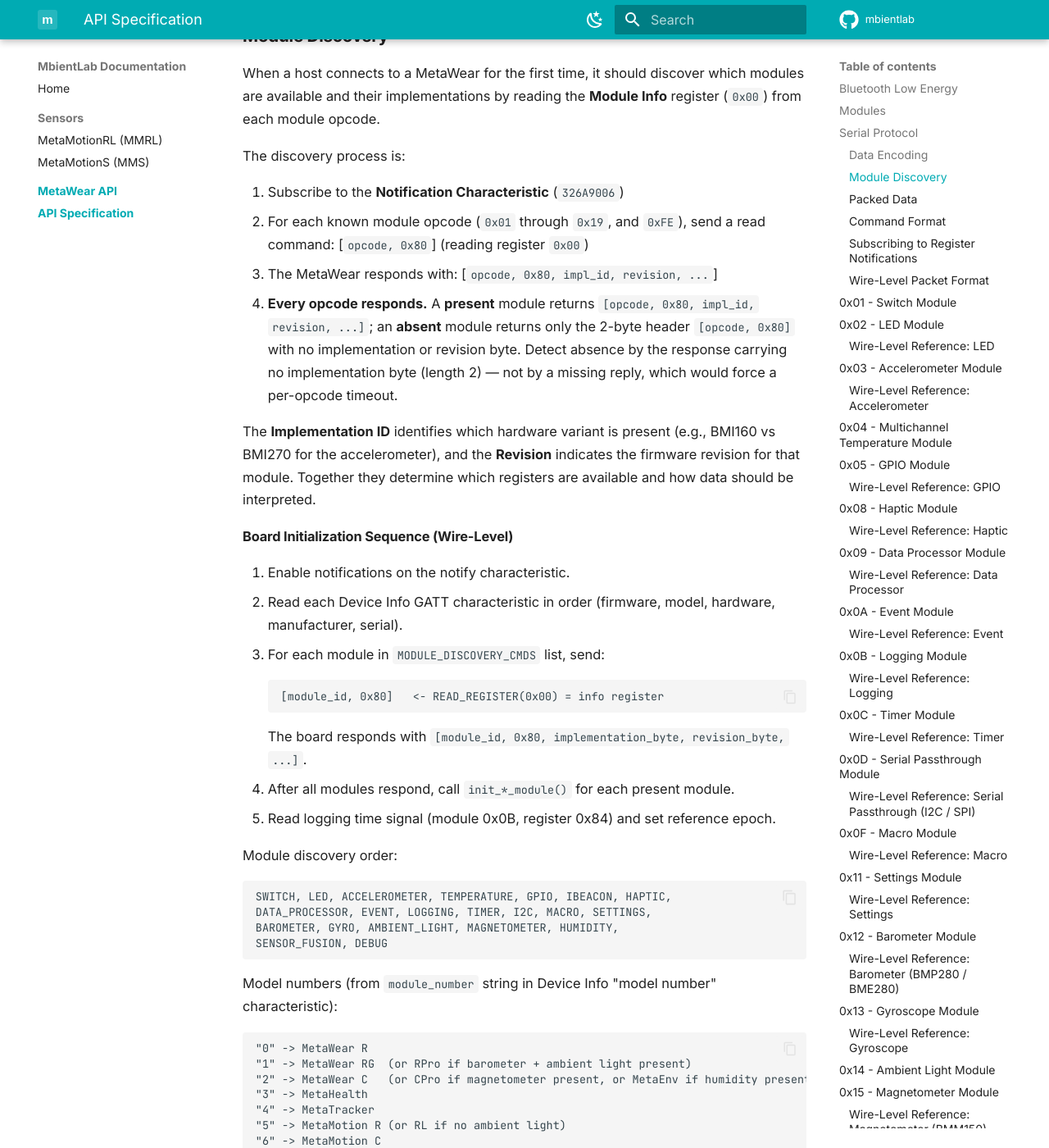
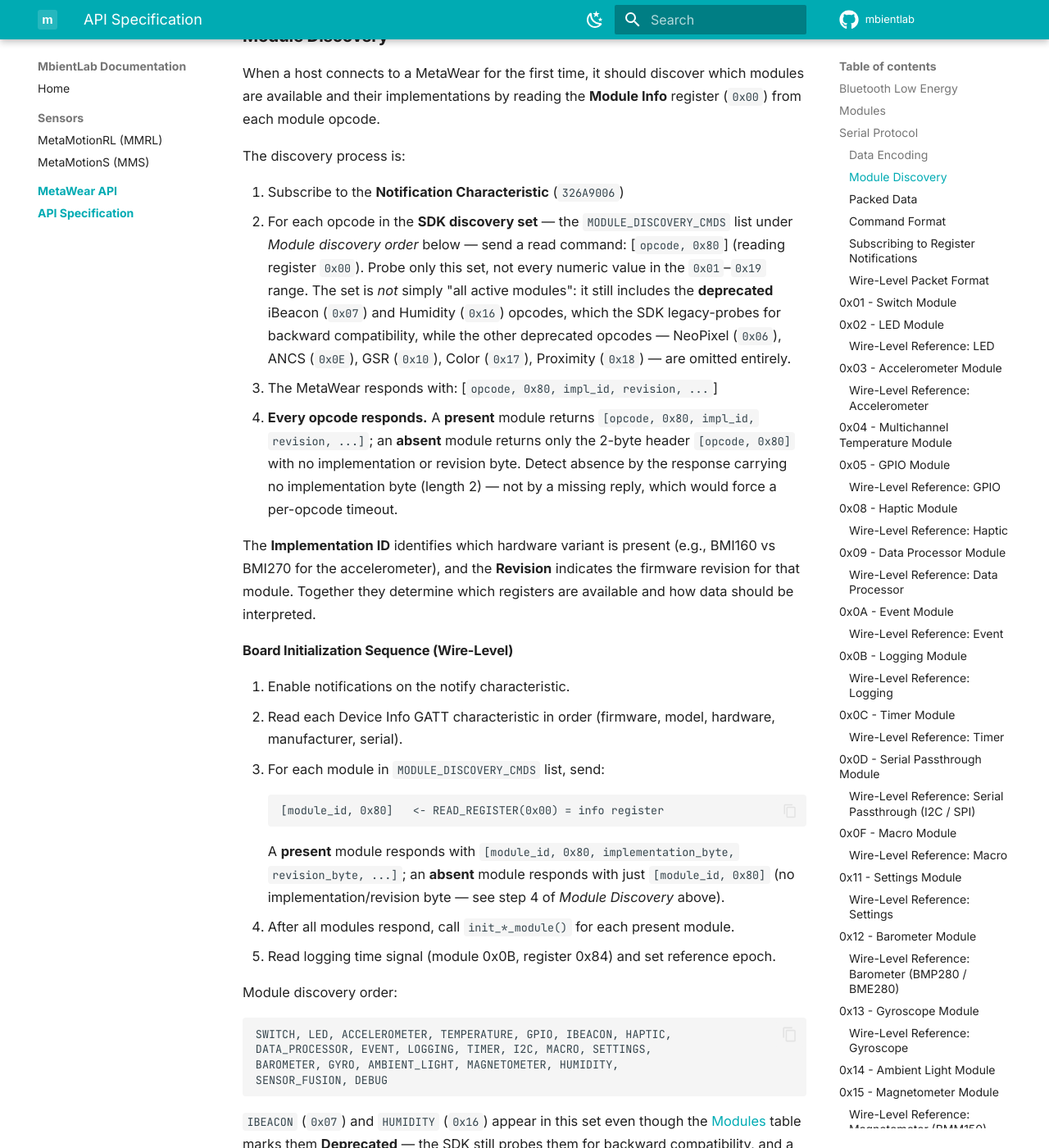
Before and after one commit to mbientlab/MetaWear-API, an MkDocs documentation site: the page built from docs/api-specification.md, in a window 1280 px wide and 1400 px high, scrolled down 5699 px. Shown: the whole window at 82% size. Built offline with MkDocs 1.6.1 and Material for MkDocs 9.7.7, drawn with Linux system fonts in a browser that asks for light colours; some of the changed text lies outside the part shown.

Commit message:
Spec consistency follow-ups: discovery set, read routing, temp scale
Follow-up review pass closing the remaining cross-references that still
disagreed after the contradiction batch:

- Module discovery: renamed to the "SDK discovery set" and stated it is
  not "all active modules" — it legacy-probes the deprecated iBeacon
  (0x07) and Humidity (0x16) opcodes while omitting NeoPixel/ANCS/GSR/
  Color/Proximity; added a matching note under the discovery-order list.
- Board-init step now distinguishes present (full info) from absent
  (bare [opcode, 0x80]) responses, consistent with the discovery rule.
- Data-processor src_reg: "(not OR'd with 0x80)" was wrong for read-based
  sources; now spells out streaming = plain register, read-based =
  loud-read form (0x81/0x86/0x87).
- Bit-6 packet note: silent reads feed LOGGER TRIGGERS only; data
  processors are fed by loud reads (was "loggers and data processors").
- Temperature: removed the unjustified "data format may be backend-driver
  specific" hedge — all channels use channel + int16/8 (0.125 C);
  corrected the introductory table's "2 byte Address" to one byte.
- Macro ADD_PARTIAL/ADD_COMMAND split: clarified the ambiguous
  cmd_byte2..cmd_byteN-2 notation to "all remaining bytes."

mkdocs build --strict passes.

Co-Authored-By: Claude Opus 4.8 (1M context) <noreply@anthropic.com>

````diff
--- a/docs/api-specification.md
+++ b/docs/api-specification.md
@@ -125,7 +125,7 @@ When a host connects to a MetaWear for the first time, it should discover which
 The discovery process is:
 
 1. Subscribe to the **Notification Characteristic** (`326A9006`)
-2. For each known module opcode (`0x01` through `0x19`, and `0xFE`), send a read command: \[`opcode, 0x80`\] (reading register `0x00`)
+2. For each opcode in the **SDK discovery set** — the `MODULE_DISCOVERY_CMDS` list under *Module discovery order* below — send a read command: \[`opcode, 0x80`\] (reading register `0x00`). Probe only this set, not every numeric value in the `0x01`–`0x19` range. The set is *not* simply "all active modules": it still includes the **deprecated** iBeacon (`0x07`) and Humidity (`0x16`) opcodes, which the SDK legacy-probes for backward compatibility, while the other deprecated opcodes — NeoPixel (`0x06`), ANCS (`0x0E`), GSR (`0x10`), Color (`0x17`), Proximity (`0x18`) — are omitted entirely.
 3. The MetaWear responds with: \[`opcode, 0x80, impl_id, revision, ...`\]
 4. **Every opcode responds.** A **present** module returns `[opcode, 0x80, impl_id, revision, ...]`; an **absent** module returns only the 2-byte header `[opcode, 0x80]` with no implementation or revision byte. Detect absence by the response carrying no implementation byte (length 2) — not by a missing reply, which would force a per-opcode timeout.
 
@@ -140,7 +140,7 @@ The **Implementation ID** identifies which hardware variant is present (e.g., BM
    ```
    [module_id, 0x80]   <- READ_REGISTER(0x00) = info register
    ```
-   The board responds with `[module_id, 0x80, implementation_byte, revision_byte, ...]`.
+   A **present** module responds with `[module_id, 0x80, implementation_byte, revision_byte, ...]`; an **absent** module responds with just `[module_id, 0x80]` (no implementation/revision byte — see step 4 of *Module Discovery* above).
 4. After all modules respond, call `init_*_module()` for each present module.
 5. Read logging time signal (module 0x0B, register 0x84) and set reference epoch.
 
@@ -151,6 +151,7 @@ DATA_PROCESSOR, EVENT, LOGGING, TIMER, I2C, MACRO, SETTINGS,
 BAROMETER, GYRO, AMBIENT_LIGHT, MAGNETOMETER, HUMIDITY,
 SENSOR_FUSION, DEBUG
 ```
+`IBEACON` (`0x07`) and `HUMIDITY` (`0x16`) appear in this set even though the [Modules](#modules) table marks them **Deprecated** — the SDK still probes them for backward compatibility, and a board that doesn't implement one simply returns the empty 2-byte Module Info.
 
 Model numbers (from `module_number` string in Device Info "model number" characteristic):
 ```
@@ -277,7 +278,7 @@ To understand the **Addresses** and **Values**, users must refer to the tables i
 
 | Setting Address                         | Mode                                                                                              | Wlen                                   | Rlen                                                 | Value                                                |
 | :-------------------------------------- | :------------------------------------------------------------------------------------------------ | :------------------------------------- | :--------------------------------------------------- | :--------------------------------------------------- |
-| The 2 byte **Address** for the register | The modes supported:<br>R = Readable register<br>W = Writable register<br>N = Notifiable register | Length of **Value** bytes when writing | Length of **Value** bytes when reading and notifying | Byte or bit level detail of what the **Value** means |
+| The 1 byte **Address** for the register (Byte 1 of the command) | The modes supported:<br>R = Readable register<br>W = Writable register<br>N = Notifiable register | Length of **Value** bytes when writing | Length of **Value** bytes when reading and notifying | Byte or bit level detail of what the **Value** means |
 
 Let’s revisit the data packet sent to the **Command Characteristic** in the last example `[0x04, 0x81, 0x00`\]:
 
@@ -354,7 +355,7 @@ The register byte's **two high bits are flags**, which is why `CLEAR_READ` masks
 with `0x3f` to recover the bare 6-bit address:
 
 * **Bit 7 (`0x80`)** — read request/response. OR it into the address for a one-time read.
-* **Bit 6 (`0x40`)** — set *together with* bit 7 on reads that carry a data-id byte in the response and/or route the read **silently** to on-board consumers instead of the host: I2C/SPI reads (`0xC1` / `0xC2`) and the silent sensor reads that feed loggers and data processors (see [Read-signal routing](#read-signal-routing-hardware-observed-firmware-172)).
+* **Bit 6 (`0x40`)** — set *together with* bit 7 on reads that carry a data-id byte in the response and/or route the read **silently** to on-board consumers instead of the host: I2C/SPI reads (`0xC1` / `0xC2`) and the silent sensor reads that feed **logger triggers** (see [Read-signal routing](#read-signal-routing-hardware-observed-firmware-172)). Note that *data processors* are fed by **loud** reads, not silent ones — only loggers consume the silent form.
 
 Macros are the only commands written **with** response; everything else uses
 write-without-response.
@@ -804,7 +805,7 @@ Each channel is addressed by its **channel index** (its position in the Module I
 | Setting     | Address | Mode | Wlen | Rlen | Value                                                                                                                                          |
 | :---------- | :------ | :--- | :--- | :--- | :--------------------------------------------------------------------------------------------------------------------------------------------- |
 | Module Info | `0x00`  | R    |      | 2+   | Byte 0: Module Implementation ID: 1 (uint8\_t) Byte 1: Module Revision: 0 (uint8\_t) Byte 2+: Array of Driver (source) IDs, one per channel    |
-| Temperature | `0x01`  | RN   | 0    | 3    | Byte 0: Channel Index (uint8\_t) Byte 1-2: int16\_t in units of 0.125°C. Data format may be backend-driver specific.                           |
+| Temperature | `0x01`  | RN   | 0    | 3    | Byte 0: Channel Index (uint8\_t) Byte 1-2: int16\_t in units of 0.125°C (raw ÷ 8). All channels use this same wire format and scale regardless of the underlying driver; only the physical resolution differs (e.g. the nRF on-die sensor resolves ~0.25°C but is still reported in 0.125°C units). |
 | Mode        | `0x02`  | RW   | 1+   | 1+   | Byte 0: Driver (channel) Index (uint8\_t) Byte 1+: Mode settings, driver specific                                                              |
 
 For example, to read the temperature from channel 0, the command is \[`0x04, 0x81, 0x00`\]:
@@ -1028,7 +1029,7 @@ each ADD response assigns an ID that can be used as the source for subsequent pr
 | 0 | module | 0x09 |
 | 1 | register | 0x02 (ADD) |
 | 2 | src_module | Source module ID |
-| 3 | src_reg | Source register ID (not OR'd with 0x80) |
+| 3 | src_reg | Source register ID. **Streaming** signals use the plain register (no read bit); **read-based** signals (temperature, GPIO analog) use the **loud-read** form, register OR'd with `0x80` (e.g. temperature `0x81`, GPIO ADC `0x87`, GPIO absolute `0x86`). See *Streaming vs read-based sources* below. |
 | 4 | src_data_id | Source data ID, or 0xFF for "any" |
 | 5 | src_config | Encodes sample length and offset (see below) |
 | 6 | proc_type | Processor type ID |
@@ -1708,10 +1709,10 @@ For commands <= 13 bytes (MW_CMD_MAX_LENGTH - 2):
 [0x0F, 0x03, ...command_bytes...]
 ```
 
-For commands >= 14 bytes:
-```
-[0x0F, 0x09, cmd_byte0, cmd_byte1]       <- ADD_PARTIAL (first 2 bytes)
-[0x0F, 0x03, cmd_byte2..cmd_byteN-2]     <- ADD_COMMAND (remaining)
+For commands >= 14 bytes, split into the first 2 bytes and everything after:
+```
+[0x0F, 0x09, cmd_byte0, cmd_byte1]                 <- ADD_PARTIAL (first 2 bytes)
+[0x0F, 0x03, cmd_byte2, cmd_byte3, ... last byte]  <- ADD_COMMAND (all remaining bytes)
 ```
 
 **End macro:**
````
